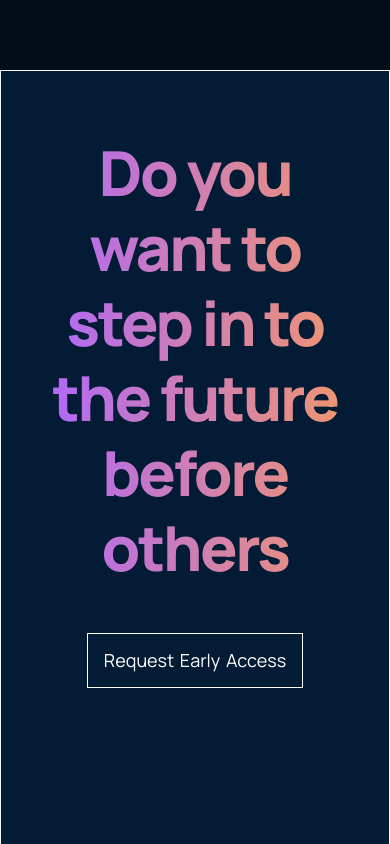
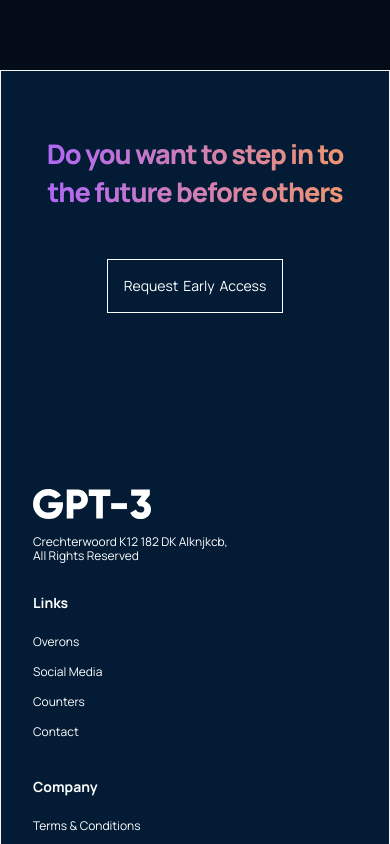
Before and after one commit to zubbyzillion/React-Landing-Page, a React (Vite) app: page / in a window 390 px wide. Shown: the part 7360-8204 px from the top of the page. Built offline with nearby package versions, Linux system fonts and the light colour scheme.

Commit message:
Added media queries to Footer Section

```diff
--- a/src/containers/footer/footer.css
+++ b/src/containers/footer/footer.css
@@ -120,3 +120,33 @@
     line-height: 14px;
     color: #ffffff;
 }
+
+@media screen and (max-width: 850px) {
+    .gpt3__footer-heading h1 {
+        font-size: 44px;
+        line-height: 50px;
+    }
+}
+
+@media screen and (max-width: 550px) {
+    .gpt3__footer-heading h1 {
+        font-size: 34px;
+        line-height: 42px;
+    }
+
+    .gpt3__footer-links div {
+        margin: 1rem 0;
+    }
+
+    .gpt3__footer-btn p {
+        font-size: 14px;
+        line-height: 20px;
+    }
+}
+
+@media screen and (max-width: 450px) {
+    .gpt3__footer-heading h1 {
+        font-size: 27px;
+        line-height: 38px;
+    }
+}
```
